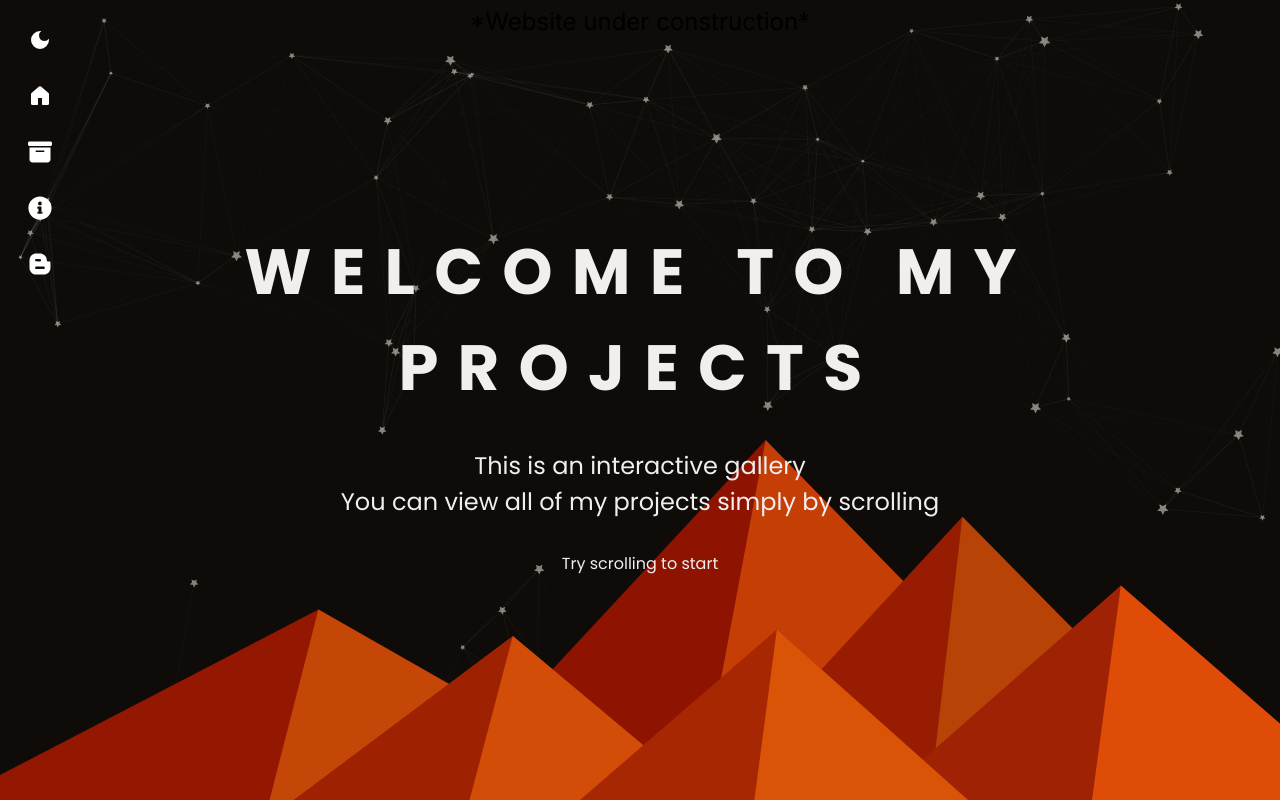
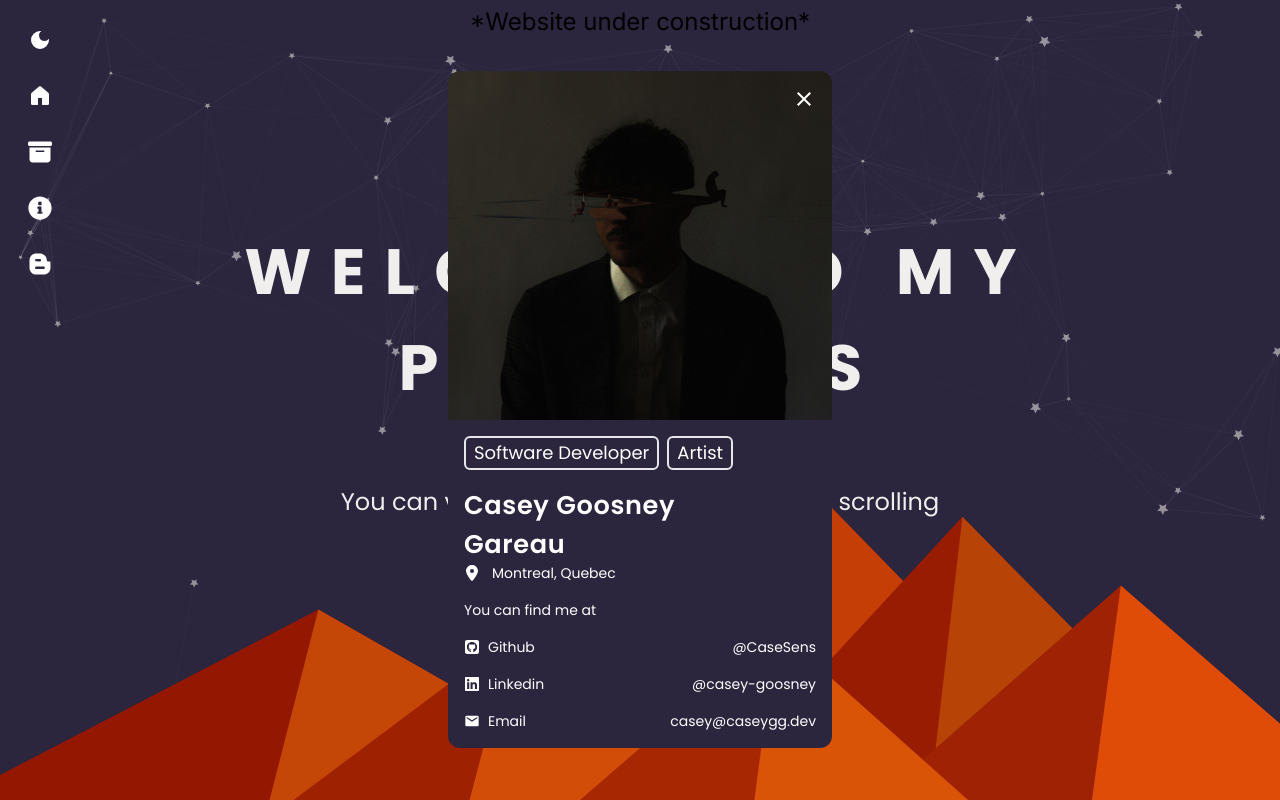
Before and after one commit to CaseSens/nextjs_portfolio, a Next.js app: page /projects in a window 1280 px wide. Both pictures are taken after a click on the button 40 px from the left and 208 px from the top of the page. Built offline with nearby package versions, Linux system fonts and the light colour scheme.

Commit message:
added info card, and App provider

```diff
--- a/next.config.mjs
+++ b/next.config.mjs
@@ -3,6 +3,9 @@ const nextConfig = {
   eslint: { ignoreDuringBuilds: true },
   reactStrictMode: false,
   output: "export",
+  images: {
+    unoptimized: true,
+  }
 };
 
 export default nextConfig;
--- a/src/app/components/Header.tsx
+++ b/src/app/components/Header.tsx
@@ -8,9 +8,11 @@ import { MdDarkMode } from "react-icons/md";
 import { FaBloggerB } from "react-icons/fa";
 import TooltipButton from "./TooltipButton";
 import { useTheme } from "next-themes";
+import useAppContext from "../hooks/app-hooks";
 
 const Header = () => {
   const { resolvedTheme, setTheme } = useTheme();
+  const { toggleInfoOpened } = useAppContext();
 
   const toggleLightMode = () => {
     const currentTheme = resolvedTheme;
@@ -18,7 +20,7 @@ const Header = () => {
   };
 
   return (
-    <div className="header box-border fixed flex flex-col gap-2 justify-start w-full top-0 p-4 z-20 pointer-events-none">
+    <div className="header box-border fixed flex flex-col gap-2 justify-start w-full top-0 p-4 z-50 pointer-events-none">
       <TooltipButton
         Icon={resolvedTheme === "dark" ? MdLightMode : MdDarkMode}
         tooltipText={
@@ -32,8 +34,8 @@ const Header = () => {
         tooltipText="Projects"
         link="/projects"
       />
-      <TooltipButton Icon={FaInfoCircle} tooltipText="Contact Info" />
-      <TooltipButton Icon={FaBloggerB} tooltipText="My Blog" />
+      <TooltipButton Icon={FaInfoCircle} tooltipText="Contact Info" onClick={toggleInfoOpened}/>
+      <TooltipButton Icon={FaBloggerB} tooltipText="My Blog" link="/blog"/>
       <h1 className="transition duration-[2000ms] fixed clamp-width-small left-1/2 top-1 translate-x-[-50%] text-[black] dark:text-white select-none ">
         *Website under construction*
       </h1>
--- /dev/null
+++ b/src/app/components/InfoCard.tsx
@@ -0,0 +1,68 @@
+'use client';
+
+import React, { ComponentPropsWithoutRef } from "react";
+import { IoMdClose } from "react-icons/io";
+import { FaLocationDot } from "react-icons/fa6";
+import { FaSquareGithub } from "react-icons/fa6";
+import { FaLinkedin } from "react-icons/fa";
+import { MdEmail } from "react-icons/md";
+import LogoInlineText from "./LogoInlineText";
+import useAppContext from "../hooks/app-hooks";
+
+interface InfoCardProps extends ComponentPropsWithoutRef<"div"> {}
+
+const InfoCard = ({ ...divProps }: InfoCardProps) => {
+  const { isInfoOpen, toggleInfoOpened } = useAppContext();
+
+  if (!isInfoOpen) return;
+
+  return (
+    <div {...divProps}>
+      <div className="relative w-full h-max font-poppins flex flex-col">
+        <button className="absolute right-4 top-4" onClick={toggleInfoOpened}>
+          <IoMdClose size={"1.5rem"} color="white" />
+        </button>
+        <img src="/Casey_Info.jpg" className="w-full h-full rounded-t-xl" />
+        <div className="w-full flex flex-col justify-center p-4 gap-4 bg-bluestone text-white rounded-b-xl mb-[-5%]">
+          <span className="w-max bg-transparent flex gap-2 text-[clamp(1vw,18px,3vw)]">
+            <h2 className=" border-[2px] py-1 px-2 leading-tight rounded-md">
+              Software Developer
+            </h2>
+            <h2 className=" border-[2px] py-1 px-2 leading-tight rounded-md">
+              Artist
+            </h2>
+          </span>
+          <div className="flex flex-col justify-center">
+            <h2 className="text-[clamp(2vw,24px,3vw)] font-semibold tracking-wide">
+              Casey Goosney
+              <br />
+              Gareau
+            </h2>
+            <span className="flex gap-3 items-center">
+              <FaLocationDot size={"1rem"} />
+              <h2 className="text-[14px]">Montreal, Quebec</h2>
+            </span>
+          </div>
+          <p className="text-[14px]">You can find me at</p>
+          <LogoInlineText
+            Logo={FaSquareGithub}
+            title="Github"
+            value="@CaseSens"
+          />
+          <LogoInlineText
+            Logo={FaLinkedin}
+            title="Linkedin"
+            value="@casey-goosney"
+          />
+          <LogoInlineText
+            Logo={MdEmail}
+            title="Email"
+            value="casey@caseygg.dev"
+          />
+        </div>
+      </div>
+    </div>
+  );
+};
+
+export default InfoCard;
--- a/src/app/components/IntroButton.tsx
+++ b/src/app/components/IntroButton.tsx
@@ -13,7 +13,7 @@ const IntroButton: React.FC<IntroButtonProps> = ({ text, onClick }) => {
   return (
     <button
       onClick={handleClick}
-      className="duration-[2000ms] border-2 border-black dark:border-white px-2 py-1 clamp-width-dynamic-ps md:px-6 md:py-2 rounded-md font-light hover:shadow-lg hover:bg-slate-200/[.1] hover:duration-300"
+      className="transition-colors duration-[2000ms] border-2 border-black dark:border-white px-2 py-1 clamp-width-dynamic-ps md:px-6 md:py-2 rounded-md font-light hover:shadow-lg hover:bg-slate-200/[.1] hover:duration-300"
     >
       {text}
     </button>
--- /dev/null
+++ b/src/app/components/LogoInlineText.tsx
@@ -0,0 +1,19 @@
+import { IconType } from "react-icons/lib";
+
+interface LogoInlineTextProps {
+  Logo: IconType;
+  title: string;
+  value: string;
+}
+
+function LogoInlineText({ Logo, title, value }: LogoInlineTextProps) {
+  return (
+    <span className="flex items-center gap-2 text-[14px]">
+      <Logo size={"1rem"} />
+      <p className="grow">{title}</p>
+      <p>{value}</p>
+    </span>
+  );
+}
+
+export default LogoInlineText;
--- a/src/app/globals.css
+++ b/src/app/globals.css
@@ -11,7 +11,7 @@
 }
 
 * {
-  user-select: none;
+  /* user-select: none; */
 }
 
 body,
--- /dev/null
+++ b/src/app/hooks/app-hooks.ts
@@ -0,0 +1,14 @@
+'use client';
+
+import React from "react";
+import { AppContext } from "../providers/AppContext";
+
+const useAppContext = () => {
+  const context = React.useContext(AppContext);
+  if (context === undefined) {
+    throw new Error("useAppContext must be used within a AppProvider");
+  }
+  return context;
+};
+
+export default useAppContext;
--- a/src/app/layout.tsx
+++ b/src/app/layout.tsx
@@ -4,6 +4,8 @@ import localFont from "next/font/local";
 import "./globals.css";
 import Header from "./components/Header";
 import { ColorThemeProvider } from "./providers/ColorThemeProvider";
+import InfoCard from "./components/InfoCard";
+import { AppProvider } from "./providers/AppContext";
 
 const inter = Inter({ subsets: ["latin"] });
 const rubik = localFont({
@@ -95,8 +97,12 @@ export default function RootLayout({
         className={`${inter.className} ${rubik.variable} ${playfair.variable} ${poppins.variable} font-sans overflow-x-hidden`}
       >
         <ColorThemeProvider attribute="class">
-          <Header />
-          {children}
+          <AppProvider>
+            <Header />
+            <InfoCard className="fixed right-1/2 translate-x-1/2 top-0 z-50 max-w-xs flex flex-col items-center justify-center w-full h-full sm:max-w-sm" />
+
+            {children}
+          </AppProvider>
         </ColorThemeProvider>
       </body>
     </html>
--- /dev/null
+++ b/src/app/providers/AppContext.tsx
@@ -0,0 +1,25 @@
+'use client';
+
+import React, { useState } from "react";
+
+interface AppContextInterface {
+  isInfoOpen: boolean;
+  toggleInfoOpened: () => void;
+}
+
+export const AppContext = React.createContext<AppContextInterface | undefined>(undefined);
+
+interface AppProviderInterface {
+  children: React.ReactNode;
+}
+
+export const AppProvider: React.FC<AppProviderInterface> = ({ children }) => {
+  const [isInfoOpen, setIsInfoOpen] = useState(false);
+
+  const toggleInfoOpened = () => {
+    setIsInfoOpen(!isInfoOpen);
+  }
+
+  const value = { isInfoOpen, toggleInfoOpened };
+  return <AppContext.Provider value={value}>{children}</AppContext.Provider>
+}
--- a/src/app/providers/ColorThemeProvider.tsx
+++ b/src/app/providers/ColorThemeProvider.tsx
@@ -5,7 +5,7 @@ import { ThemeProviderProps } from "next-themes/dist/types";
 import { ReactNode, useEffect, useState } from "react";
 
 interface ColorThemeProviderProps extends ThemeProviderProps {
-  children: ReactNode[];
+  children: React.ReactNode;
 }
 
 export function ColorThemeProvider({
--- a/tailwind.config.ts
+++ b/tailwind.config.ts
@@ -20,7 +20,7 @@ const config: Config = {
         hotpink: "#c62368",
         lightgreen: "#6CF199",
 
-        bluestone: "#0E0B09",
+        bluestone: "#2b253e",
         primbeige: "#C3BBB5",
 
         textcream: "#F1EFEE",
```
Also changed, not shown: public/Casey_Info.jpg (added), src/app/hooks/viewport-hooks.ts (renamed from src/app/hooks/viewport-hooks.tsx).
